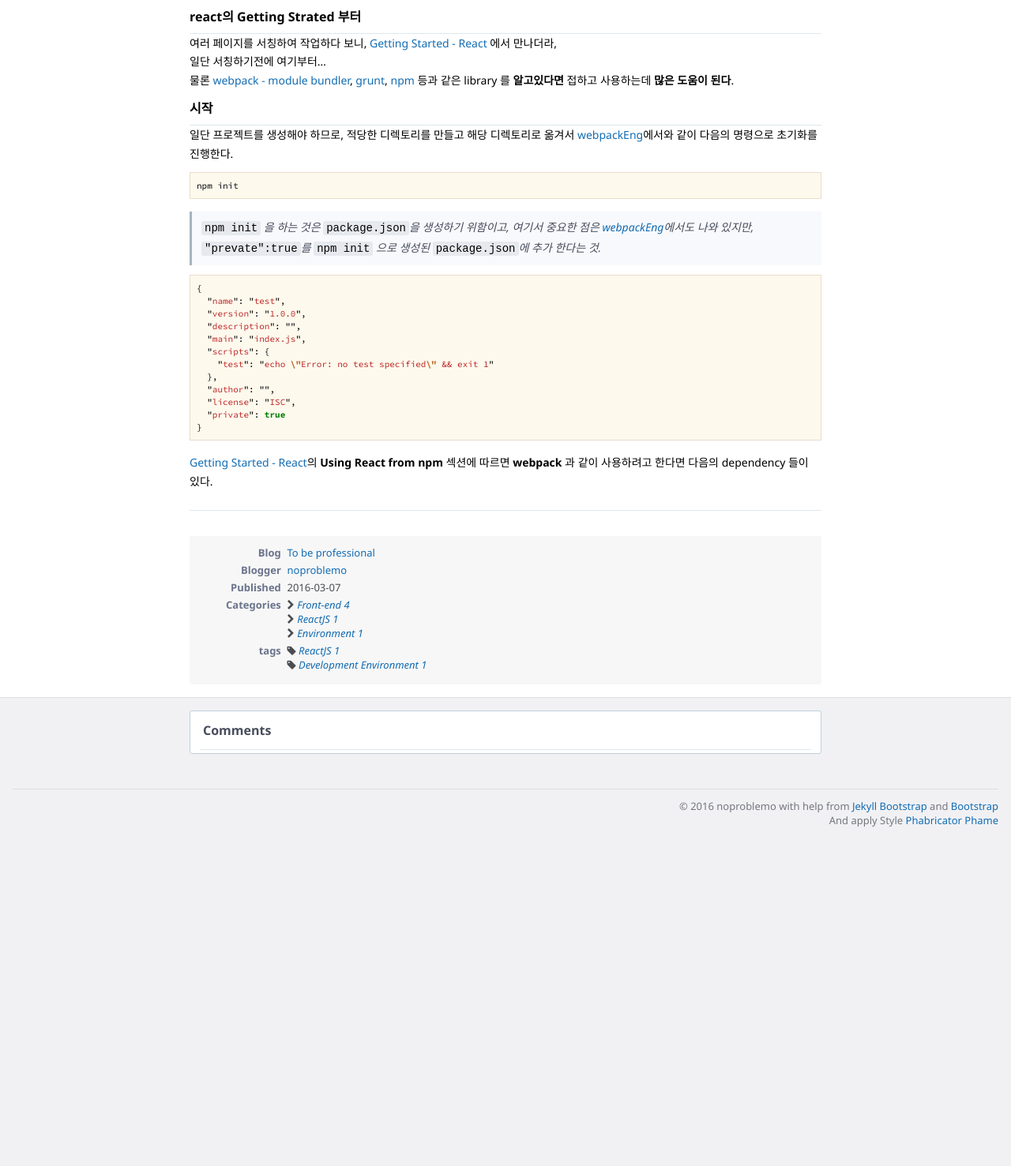
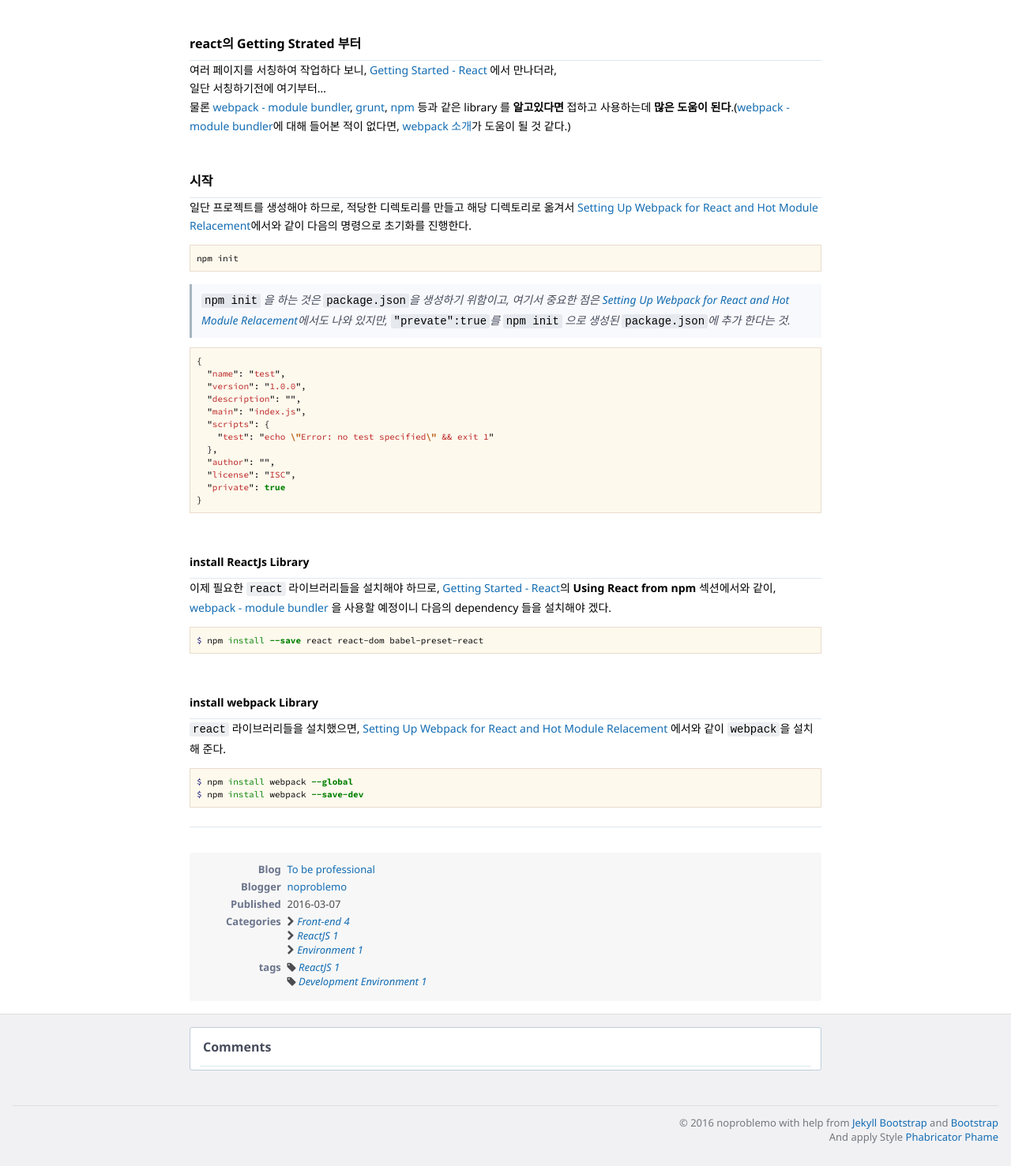
Before and after one commit to noproblemo/noproblemo.github.io, a Jekyll site: the page built from _posts/2016-03-07-reactJS_developmentEnvironment.md, in a window 1280 px wide. Shown: the part 553-2030 px from the top of the page at 79% size. Built offline with Jekyll 4.4.1, drawn with Linux system fonts in a browser that asks for light colours; nearby versions of some CDN libraries; before the commit the page ends 1629 px from its top, so only the background shows below that.

Commit message:
css update

```diff
--- a/_posts/2016-03-07-reactJS_developmentEnvironment.md
+++ b/_posts/2016-03-07-reactJS_developmentEnvironment.md
@@ -12,16 +12,16 @@ category: [Front-end, ReactJS, Environment]
 # react의 Getting Strated 부터
 여러 페이지를 서칭하여 작업하다 보니, [Getting Started - React] 에서 만나더라,
 일단 서칭하기전에 여기부터...
-물론 [webpack - module bundler], [grunt], [npm] 등과 같은 library 를 __알고있다면__ 접하고 사용하는데 **많은 도움이 된다**.
+물론 [webpack - module bundler], [grunt], [npm] 등과 같은 library 를 __알고있다면__ 접하고 사용하는데 **많은 도움이 된다**.([webpack - module bundler]에 대해 들어본 적이 없다면, [webpack 소개]가 도움이 될 것 같다.)
 
 # 시작
-일단 프로젝트를 생성해야 하므로, 적당한 디렉토리를 만들고 해당 디렉토리로 옮겨서 [webpackEng]에서와 같이 다음의 명령으로 초기화를 진행한다.
+일단 프로젝트를 생성해야 하므로, 적당한 디렉토리를 만들고 해당 디렉토리로 옮겨서 [Setting Up Webpack for React and Hot Module Relacement]에서와 같이 다음의 명령으로 초기화를 진행한다.
 
 ~~~bash
 npm init
 ~~~
 
-> `npm init` 을 하는 것은 `package.json`을 생성하기 위함이고, 여기서 중요한 점은 [webpackEng]에서도 나와 있지만, `"prevate":true`를 `npm init` 으로 생성된 `package.json`에 추가 한다는 것.
+> `npm init` 을 하는 것은 `package.json`을 생성하기 위함이고, 여기서 중요한 점은 [Setting Up Webpack for React and Hot Module Relacement]에서도 나와 있지만, `"prevate":true`를 `npm init` 으로 생성된 `package.json`에 추가 한다는 것.
 
 ~~~javascript
 {
@@ -38,17 +38,30 @@ npm init
 }
 ~~~
 
-[Getting Started - React]의 **Using React from npm** 섹션에 따르면 **webpack** 과 같이 사용하려고 한다면 다음의 dependency 들이 있다.
+## install ReactJs Library
+이제 필요한 `react` 라이브러리들을 설치해야 하므로, [Getting Started - React]의 **Using React from npm** 섹션에서와 같이, [webpack - module bundler] 을 사용할 예정이니 다음의 dependency 들을 설치해야 겠다.
 
+~~~bash
+$ npm install --save react react-dom babel-preset-react
+~~~
+
+
+## install webpack Library
+`react` 라이브러리들을 설치했으면, [Setting Up Webpack for React and Hot Module Relacement] 에서와 같이 `webpack`을 설치해 준다.
+
+~~~bash
+$ npm install webpack --global
+$ npm install webpack --save-dev
+~~~
 
 ----
 [Getting Started - React]: https://facebook.github.io/react/docs/getting-started.html  "Getting Started"
 [npm]: https://www.npmjs.com/  "node package manager"
 [grunt]: http://gruntjs.com/getting-started  "Getting started"
 [webpack - module bundler]: https://webpack.github.io  "webpack module bundler"
-[webpackEng]: https://robots.thoughtbot.com/setting-up-webpack-for-react-and-hot-module-replacement  "Setting Up Webpack for React and Hot Module Replacement"
+[Setting Up Webpack for React and Hot Module Relacement]: https://robots.thoughtbot.com/setting-up-webpack-for-react-and-hot-module-replacement  "Setting Up Webpack for React and Hot Module Replacement"
 [webpackKor]: http://yourakmoon.blogspot.kr/2015/06/react-js-hot-module-replacement-webpack.html  "React js 와 Hot Module Replacement 를 위한 Webpack 세팅"
-[webpackIntro]: http://blog.hckrmn.net/2016/02/05/webpack-%EC%86%8C%EA%B0%9C/  "Webpack 소개"
+[webpack 소개]: http://blog.hckrmn.net/2016/02/05/webpack-%EC%86%8C%EA%B0%9C/  "Webpack 소개"
 [reactWithWebpack]: http://jslog.com/2014/10/02/react-with-webpack-part-1/  "React with webpack"
 [egghead]: https://egghead.io/lessons/react-building-a-react-js-app-up-and-running-with-react-and-webpack "Build Your First React.js App"
 [Babelify]: http://easyreactbook.com/blog/react-fundamentals-configuring-browserify-babelify-and-react  "React Fundamentals: Configuring Browserify Babelify and React"
--- a/assets/themes/bootstrap-3/css/custom.css
+++ b/assets/themes/bootstrap-3/css/custom.css
@@ -15,7 +15,7 @@ body {
 }
 
 .phabricator-remarkup h1, h2, h3, h4, h5, h6 {
-	padding: 0 24px 8px 0;
+	padding: 34px 24px 8px 0;
     border-bottom: 1px solid #DDE8EF;
 }
 
```
